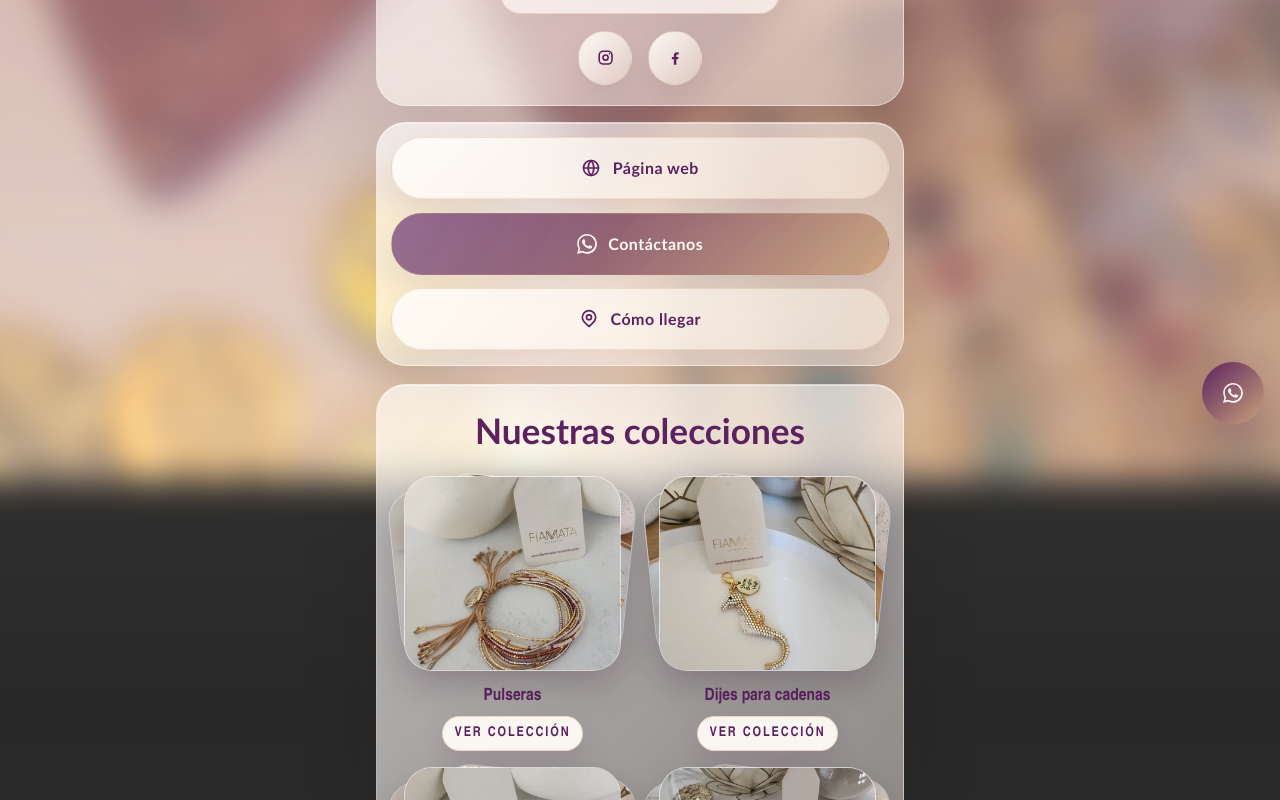
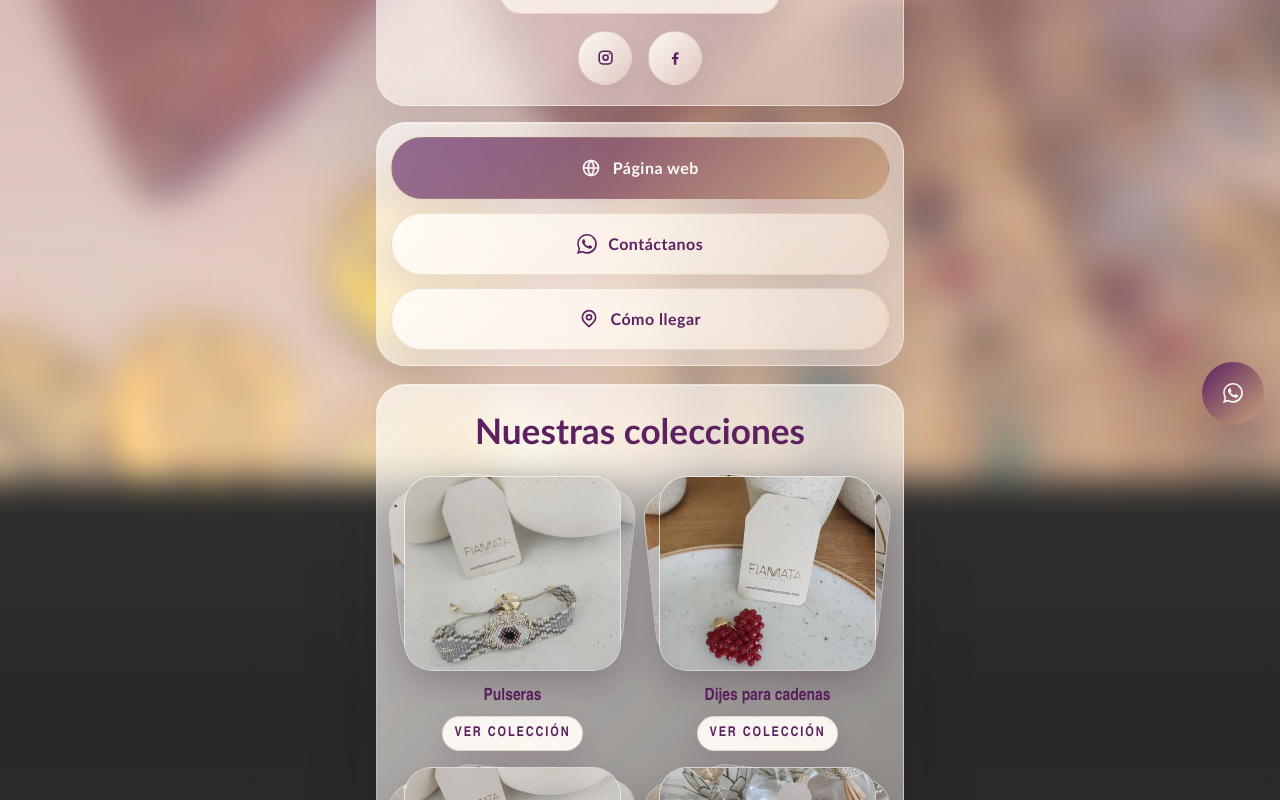
Before and after one commit to ribuzzco-coder/pagina-web-startco, a Next.js app: page /fiammata in a window 1280 px wide. Shown: the part 360-1160 px from the top of the page. Built offline with nearby package versions, Linux system fonts and the light colour scheme.

Commit message:
Fiamatta Otra wea

```diff
--- a/src/app/fiammata/page.tsx
+++ b/src/app/fiammata/page.tsx
@@ -198,7 +198,7 @@ export default function FiammataPage() {
                 key={link.label}
                 href={link.href}
                 className={
-                  link.icon === "wa"
+                  link.icon === "web"
                     ? "fiammata-action-link fiammata-action-link--wa"
                     : "fiammata-action-link"
                 }
--- a/src/app/globals.css
+++ b/src/app/globals.css
@@ -3263,6 +3263,10 @@ textarea,
   background: rgba(255, 255, 255, 0.24);
 }
 
+.fiammata-collection-stack__front--popping {
+  animation: fiammata-card-pop 420ms cubic-bezier(0.22, 1, 0.36, 1);
+}
+
 .fiammata-collection-stack__image {
   position: absolute;
   inset: 0;
@@ -3559,6 +3563,20 @@ textarea,
   }
 }
 
+@keyframes fiammata-card-pop {
+  0% {
+    transform: scale(0.975);
+  }
+
+  45% {
+    transform: scale(1.028);
+  }
+
+  100% {
+    transform: scale(1);
+  }
+}
+
 @keyframes hotel-gallery-fade {
   0% {
     opacity: 0;
--- a/src/components/fiammata/fiammata-collection-grid.tsx
+++ b/src/components/fiammata/fiammata-collection-grid.tsx
@@ -22,18 +22,44 @@ export function FiammataCollectionGrid({
   const [activeIndices, setActiveIndices] = useState<number[]>(
     () => collections.map(() => 0),
   );
+  const [popKey, setPopKey] = useState<number[]>(
+    () => collections.map(() => 0),
+  );
 
   useEffect(() => {
     setMounted(true);
   }, []);
 
   useEffect(() => {
-    const interval = window.setInterval(() => {
-      setActiveIndices((current) => current.map((value) => (value + 1) % 3));
-    }, 2600);
+    const timers = collections.map((_, collectionIndex) => {
+      let timeoutId: number;
 
-    return () => window.clearInterval(interval);
-  }, []);
+      const schedule = () => {
+        const nextDelay = 1800 + Math.round(Math.random() * 2400);
+        timeoutId = window.setTimeout(() => {
+          setActiveIndices((current) =>
+            current.map((value, index) =>
+              index === collectionIndex ? (value + 1) % 3 : value,
+            ),
+          );
+          setPopKey((current) =>
+            current.map((value, index) =>
+              index === collectionIndex ? value + 1 : value,
+            ),
+          );
+          schedule();
+        }, nextDelay);
+      };
+
+      schedule();
+
+      return () => window.clearTimeout(timeoutId);
+    });
+
+    return () => {
+      timers.forEach((clearTimer) => clearTimer());
+    };
+  }, [collections]);
 
   useEffect(() => {
     if (selectedIndex === null) return;
@@ -76,7 +102,8 @@ export function FiammataCollectionGrid({
                   return (
                     <div
                       key={`${collection.name}-${imageIndex}`}
-                      className={slotClassName}
+                      className={`${slotClassName}${offset === 0 ? " fiammata-collection-stack__front--popping" : ""}`}
+                      data-pop-seq={offset === 0 ? popKey[index] ?? 0 : undefined}
                     >
                       <Image
                         src={collection.images[imageIndex]}
```
